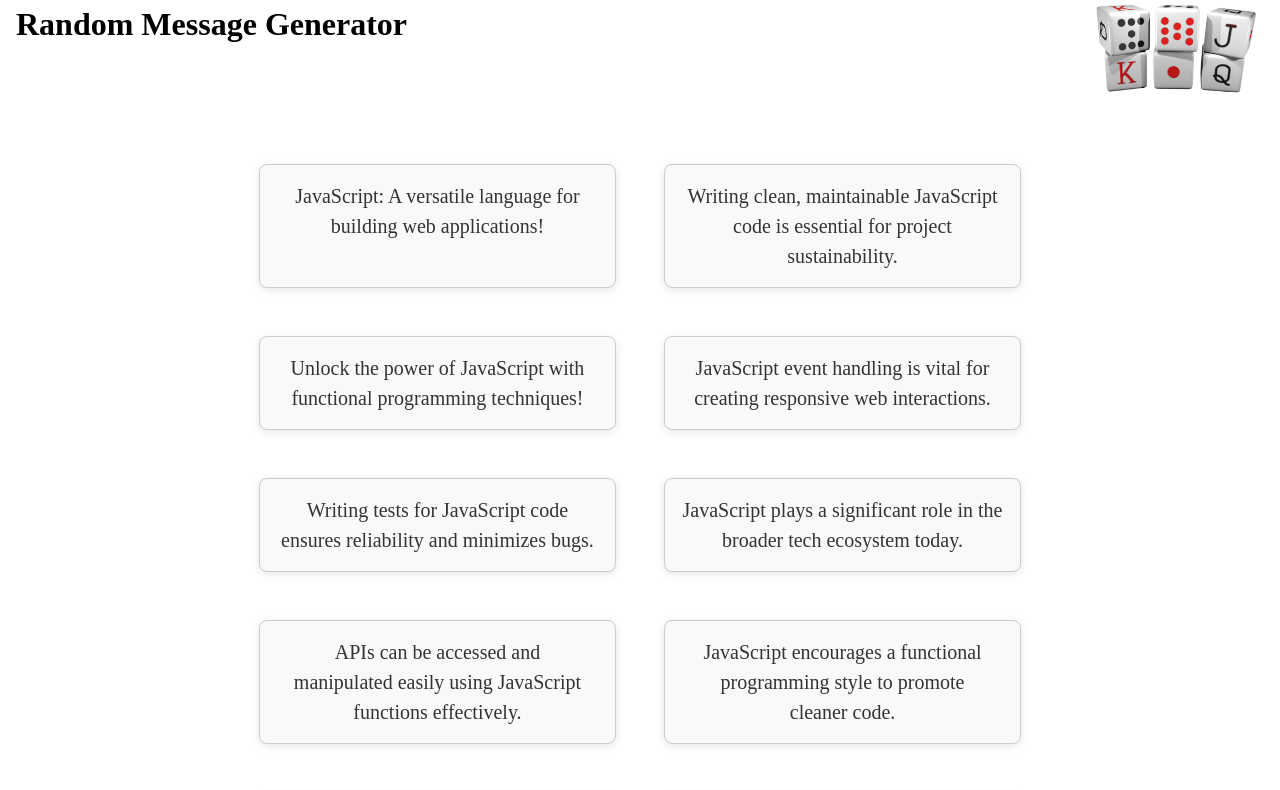
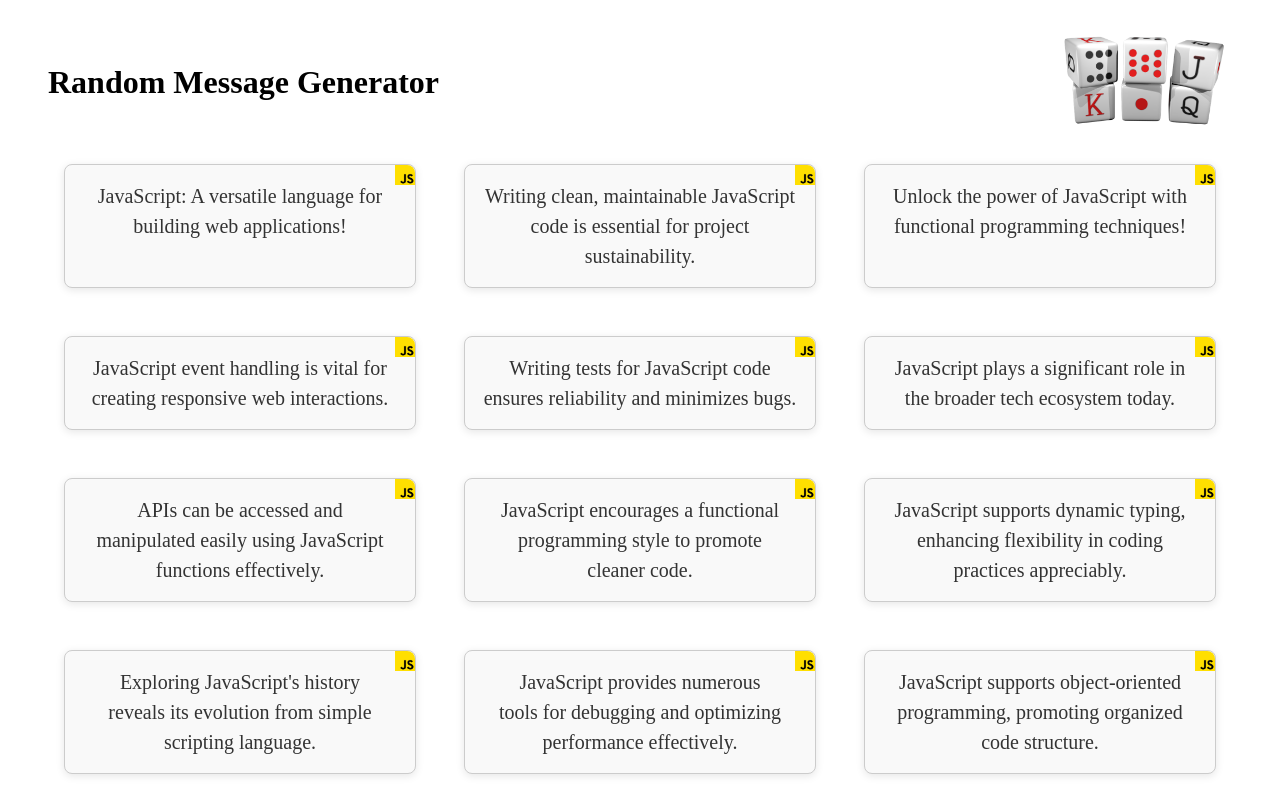
Before and after one commit to fringe4life/random-message-generator, a Svelte app: page / in a window 1280 px wide. Shown: the top 790 px of the page. Built offline with nearby package versions, Linux system fonts and the light colour scheme.

Commit message:
largely completed

```diff
--- a/index.html
+++ b/index.html
@@ -15,4 +15,7 @@
     <div id="app" class="content"></div>
     <script type="module" src="/src/main.ts"></script>
   </body>
+  <footer class="content">
+    <a href="https://www.flaticon.com/free-icons/javascript" title="javascript icons">Javascript icons created by Freepik - Flaticon</a>
+  </footer>
 </html>
--- a/src/App.svelte
+++ b/src/App.svelte
@@ -33,6 +33,7 @@
 </script>
 
 <style>
+  /* a grid that automatically generates new columns when possible */
   .autofit-grid {
     display: grid;
     grid-template-columns: repeat(auto-fit, minmax(min(300px, 100%), 1fr));
--- a/src/app.css
+++ b/src/app.css
@@ -1,7 +1,4 @@
 #app {
-	max-width: 1280px;
-	margin: 0 auto;
-	padding: 2rem;
 	text-align: center;
 	isolation: isolate;
 }
--- /dev/null
+++ b/src/lib/JavascriptIcon.svelte
@@ -0,0 +1,22 @@
+<script lang="ts">
+    import jsIcon from "../assets/js.png";
+</script>
+
+<style>
+
+    img {
+        /* layout  */
+        width: 20px;
+        height: 20px;
+        object-fit: contain;
+
+        /* position */
+        position: absolute;
+        inset: 0 0 auto auto;
+
+        /* styling */
+        border-top-right-radius: 0.5rem;
+    }
+</style>
+
+<img src={jsIcon} alt="Javascript Icon"  />
--- a/src/lib/MessageCard.svelte
+++ b/src/lib/MessageCard.svelte
@@ -1,4 +1,5 @@
 <script lang="ts">
+  import JavascriptIcon from "./JavascriptIcon.svelte";
   type Props = {
     message: string;
   };
@@ -7,24 +8,31 @@
 </script>
 
 <style>
-  /* styles go here */
  .message-card {
-
+  /* layout */
   padding: 1rem;
   margin: 1rem;
+  grid-column: span 1;
+
+  /* positioning */
+  position: relative;
+
+  /* styling */
   border: 1px solid #ccc;
   border-radius: 0.5rem;
   box-shadow: 0 2px 8px rgba(0, 0, 0, 0.1);
   background-color: #f9f9f9;
+
+  /* typography */
   color: #333;
   font-size: 1.25rem;
   font-weight: 500;
   text-align: center;
-  grid-column: span 1;
 }
 </style>
 
 
 <div class="message-card">
+  <JavascriptIcon />
   <p>{message}</p>
 </div>
--- a/src/styles.css
+++ b/src/styles.css
@@ -3,30 +3,41 @@
 @layer reset, base, layout;
 
 @layer base {
+	body {
+		/* layout */
+		max-width: 1600px;
+		margin: 0 auto;
+		padding: 2rem;
+	}
 	header {
 		display: flex;
 		justify-content: space-between;
+		align-items: center;
 
 		img {
 			height: 100px;
 			object-fit: contain;
 		}
 	}
-	@media (width <= 450px) {
+	@media (width <= 500px) {
 		header {
 			flex-direction: column;
 			justify-content: center;
 			text-align: center;
+
+			line-height: 1.2;
 		}
 	}
 }
 
 @layer layout {
+	/* grid for overall layout */
 	.main-grid {
 		display: grid;
-		grid-template-columns: [full-width] 0px [content-start] 1fr [content-end] 0px [full-width];
+		grid-template-columns: [full-width-start] 0px [content-start] 1fr [content-end] 0px [full-width-end];
 		gap: 1rem;
 	}
+	/* grid to pass columns to children */
 	.subgrid-columns {
 		display: grid;
 		grid-template-columns: subgrid;
--- a/svelte.config.ts
+++ b/svelte.config.ts
@@ -1,8 +1,8 @@
-// import { vitePreprocess } from '@sveltejs/vite-plugin-svelte'
-// export default {
-//   // Consult https://svelte.dev/docs#compile-time-svelte-preprocess
-//   // for more information about preprocessors
-//   preprocess: vitePreprocess({
-// 			script: true,
-// 		}),
-// }
+import { vitePreprocess } from '@sveltejs/vite-plugin-svelte'
+export default {
+  // Consult https://svelte.dev/docs#compile-time-svelte-preprocess
+  // for more information about preprocessors
+  preprocess: vitePreprocess({
+			script: true,
+		}),
+}
--- a/vite.config.ts
+++ b/vite.config.ts
@@ -14,5 +14,6 @@ export default defineConfig({
   esbuild: {
       target: 'es2023', // Set the target ES version for esbuild
       drop: ['console', 'debugger'], // Drop console.log and debugger statements
-    },
+  },
+  assetsInclude: ['**/*.svg', '**/*.png', '**/*.jpg', '**/*.jpeg', '**/*.gif', '**/*.webp', '**/*.avif'], // Include these file types in the assets
 })
```
Also changed, not shown: src/assets/js.png (added).
